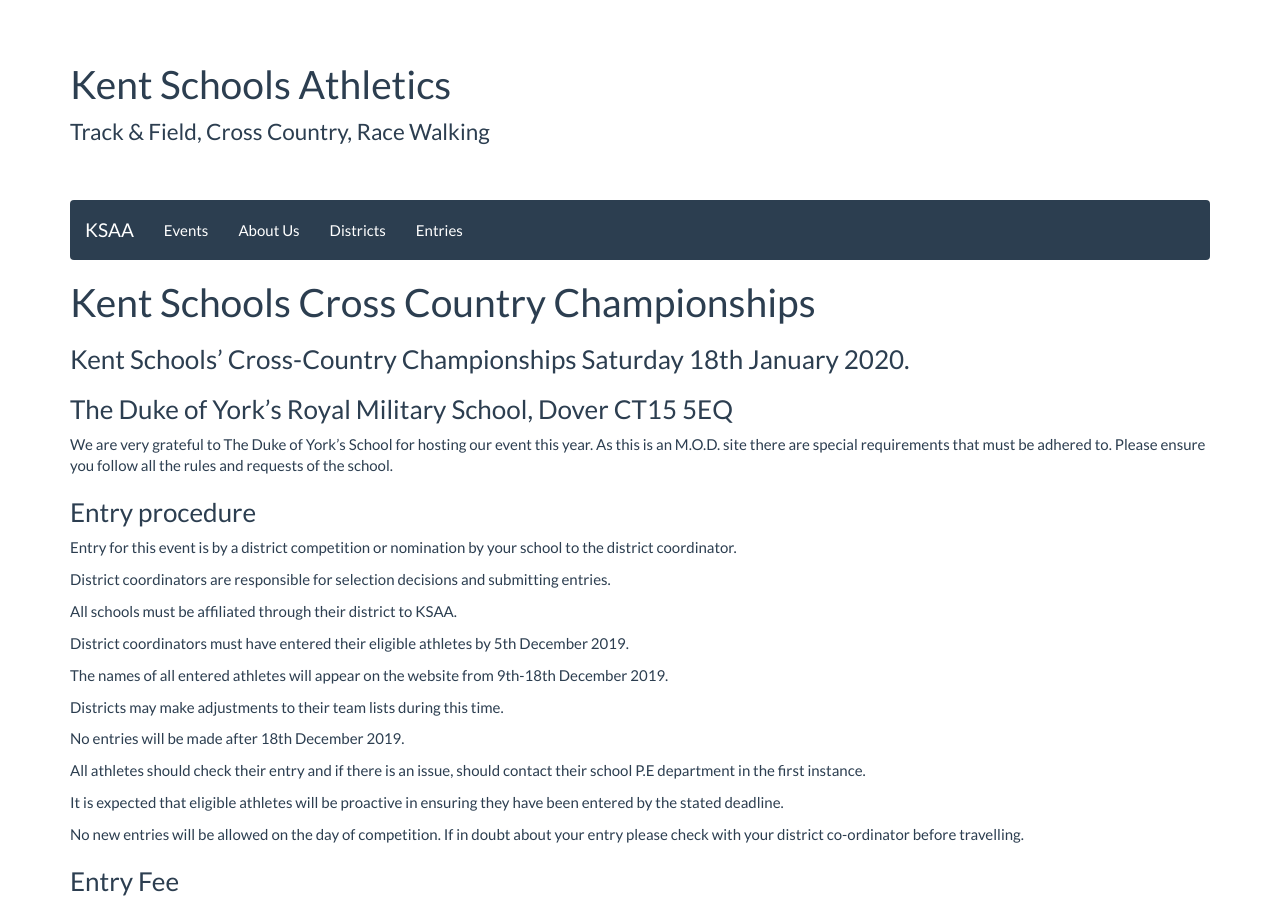
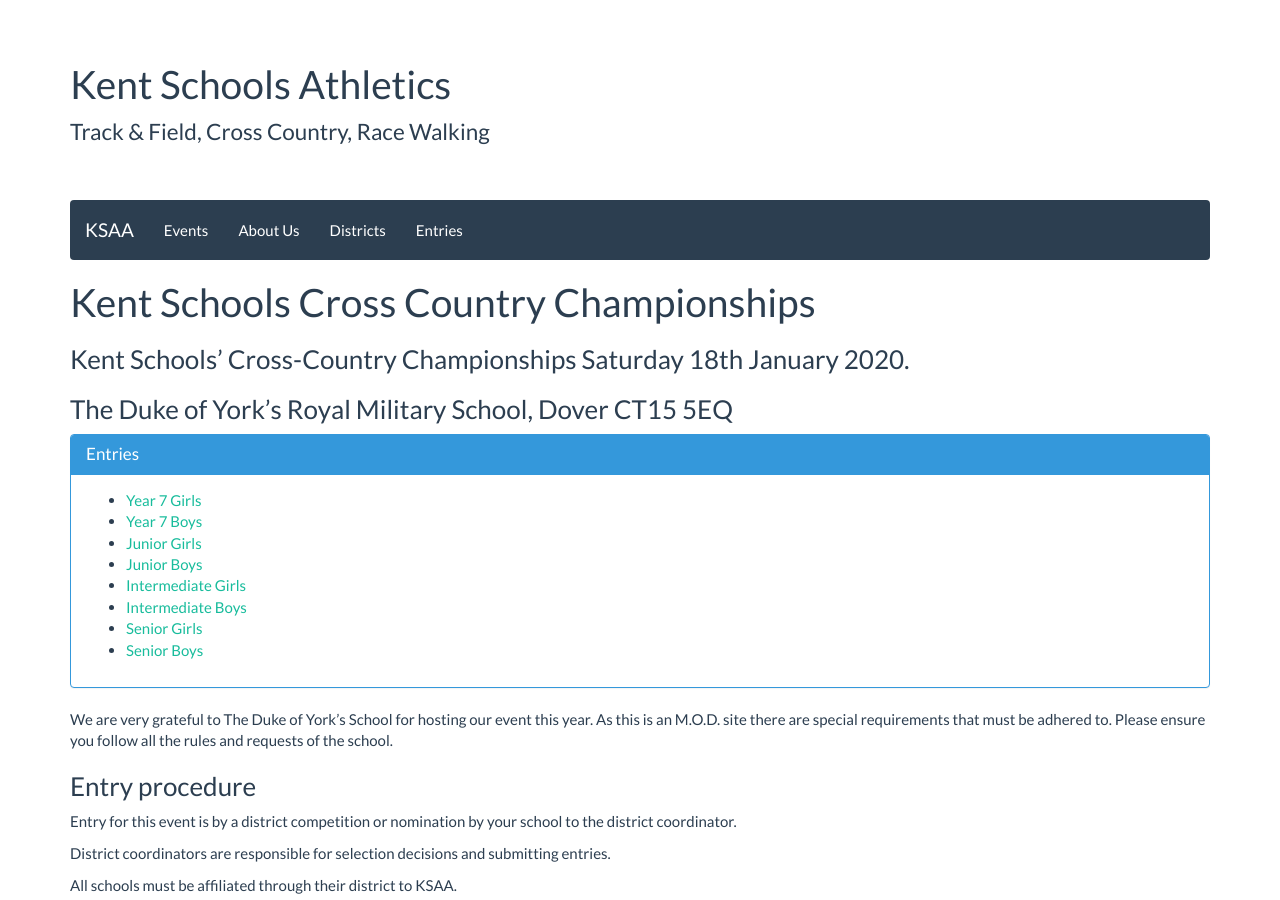
Before and after one commit to chrisnewark/chrisnewark.github.io, a Jekyll site: the page built from _events/19-20/2020-01-18-kent-schools-cross-country-champs.md, in a window 1280 px wide and 900 px high. Built offline with Jekyll 4.4.1, drawn with Linux system fonts in a browser that asks for light colours; nearby versions of some CDN libraries.

Commit message:
Added entries

```diff
--- a/_events/19-20/2020-01-18-kent-schools-cross-country-champs.md
+++ b/_events/19-20/2020-01-18-kent-schools-cross-country-champs.md
@@ -8,6 +8,24 @@
 ### Kent Schools' Cross-Country Championships Saturday 18th January 2020.
 
 ### The Duke of York's Royal Military School, Dover CT15 5EQ
+
+<div class="panel panel-info">
+    <div class="panel-heading">
+        <h3 class="panel-title">Entries</h3>
+    </div>
+    <div class="panel-body">
+        <ul>
+            <li><a href="/files/events/19-20/2020-01-18-kent-schools-cross-country-champs/Year7GirlsEntries.pdf">Year 7 Girls</a></li>
+            <li><a href="/files/events/19-20/2020-01-18-kent-schools-cross-country-champs/Year7BoysEntries.pdf">Year 7 Boys</a></li>
+            <li><a href="/files/events/19-20/2020-01-18-kent-schools-cross-country-champs/JuniorGirlsEntries.pdf">Junior Girls</a></li>
+            <li><a href="/files/events/19-20/2020-01-18-kent-schools-cross-country-champs/JuniorBoysEntries.pdf">Junior Boys</a></li>
+            <li><a href="/files/events/19-20/2020-01-18-kent-schools-cross-country-champs/IntermediateGirlsEntries.pdf">Intermediate Girls</a></li>
+            <li><a href="/files/events/19-20/2020-01-18-kent-schools-cross-country-champs/IntermediateBoysEntries.pdf">Intermediate Boys</a></li>
+            <li><a href="/files/events/19-20/2020-01-18-kent-schools-cross-country-champs/SeniorGirlsEntries.pdf">Senior Girls</a></li>
+            <li><a href="/files/events/19-20/2020-01-18-kent-schools-cross-country-champs/SeniorBoysEntries.pdf">Senior Boys</a></li>
+        </ul>
+    </div>
+</div>
 
 We are very grateful to The Duke of York's School for hosting our event this year. As this is an M.O.D. site there are special requirements that must be adhered to. Please ensure you follow all the rules and requests of the school.
 
```
Also changed, not shown: 8 other files.
